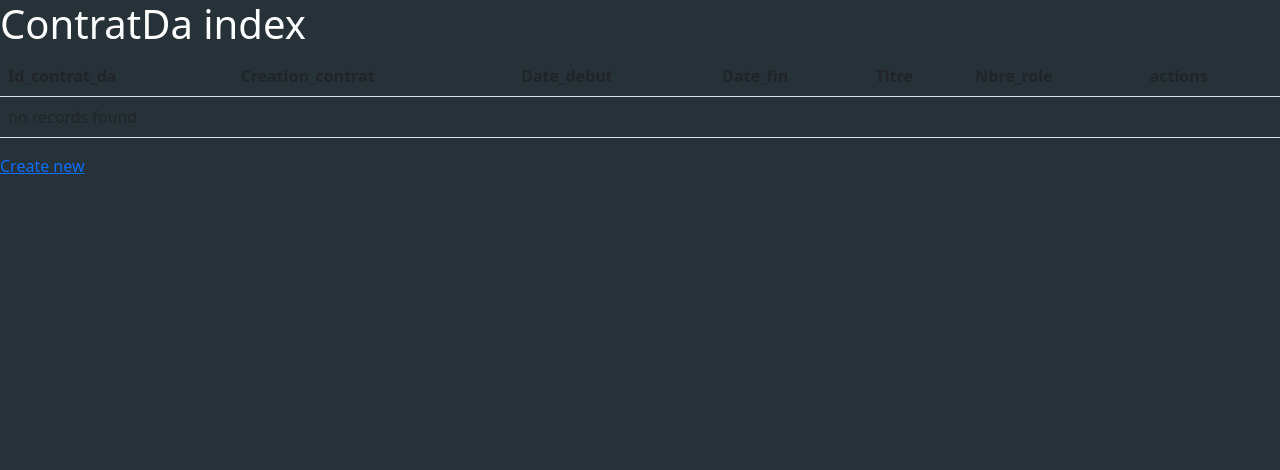
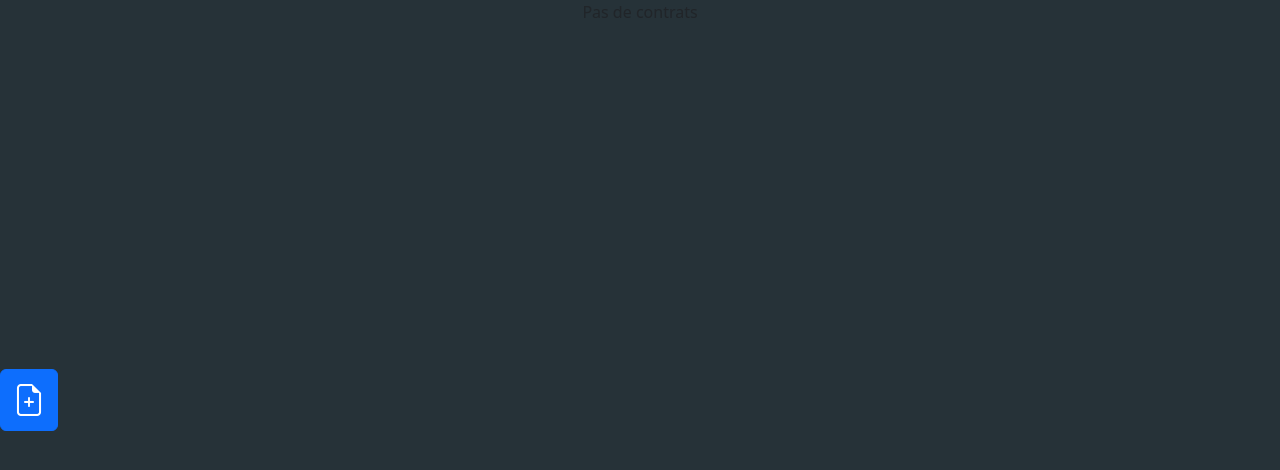
Before and after one commit to ilan990/doublage, a Symfony app: template templates/contrat_da/index.html.twig in a window 1280 px wide. Shown: the top 470 px of the page. Run offline with Twig, Linux system fonts and the light colour scheme; the template is opened without the code that fills it, so the values that code supplies are empty; some libraries are stand-ins or nearby versions.

Commit message:
Refonte de la liste des contrats films

```diff
--- a/templates/contrat_da/index.html.twig
+++ b/templates/contrat_da/index.html.twig
@@ -1,43 +1,34 @@
 {% extends 'base.html.twig' %}
 
-{% block title %}ContratDa index{% endblock %}
+{% block title %}Contrat Directeur Artistique{% endblock %}
 
 {% block body %}
-    <h1>ContratDa index</h1>
 
-    <table class="table">
-        <thead>
-            <tr>
-                <th>Id_contrat_da</th>
-                <th>Creation_contrat</th>
-                <th>Date_debut</th>
-                <th>Date_fin</th>
-                <th>Titre</th>
-                <th>Nbre_role</th>
-                <th>actions</th>
-            </tr>
-        </thead>
-        <tbody>
-        {% for contrat_da in contrat_das %}
-            <tr>
-                <td>{{ contrat_da.idContratDa }}</td>
-                <td>{{ contrat_da.creationContrat ? contrat_da.creationContrat|date('Y-m-d') : '' }}</td>
-                <td>{{ contrat_da.dateDebut ? contrat_da.dateDebut|date('Y-m-d') : '' }}</td>
-                <td>{{ contrat_da.dateFin ? contrat_da.dateFin|date('Y-m-d') : '' }}</td>
-                <td>{{ contrat_da.titre }}</td>
-                <td>{{ contrat_da.nbreRole }}</td>
-                <td>
-                    <a href="{{ path('app_contrat_da_show', {'id_contrat_da': contrat_da.id_contrat_da}) }}">show</a>
-                    <a href="{{ path('app_contrat_da_edit', {'id_contrat_da': contrat_da.id_contrat_da}) }}">edit</a>
-                </td>
-            </tr>
-        {% else %}
-            <tr>
-                <td colspan="7">no records found</td>
-            </tr>
-        {% endfor %}
-        </tbody>
-    </table>
-
-    <a href="{{ path('app_contrat_da_new') }}">Create new</a>
+    <a style="position: fixed; top: 50%; transform: translateY(-50%);" class="btn btn-primary" href="{{ path('app_contrat_da_new') }}"><i class="bi bi-file-earmark-plus" style="font-size: 2em;"></i></a>
+    <div class="container d-flex justify-content-center">
+    {% for contrat_da in contrat_das %}
+        <div class="col-md-2 col-sm-6 mx-4 my-4">
+            <div class="card" style="width: 14rem;height:100%" >
+                <img src="{{ asset('images/Film/' ~ contrat_da[0].imgFilm) }}" class="card-img-top" style="height:200px;width: auto;object-fit: cover;"  alt="...">
+                <div class="card-body d-flex flex-column justify-content-end">
+                    <h5 class="card-title">{{ contrat_da[0].titre }}</h5>
+                    <h6 class="card-title">{{ contrat_da.production_nom }}</h6>
+                    <p class="card-text">{{ contrat_da[0].montant }} €</p>
+                </div>
+                <div class="card-body d-flex justify-content-between" style="max-height: 65px">
+                    <a href="{{ path('app_contrat_da_show', {'id_contrat_da': contrat_da[0].idContratDa}) }}"  class="btn btn-primary btn-sm"><i class="bi bi-search"></i> Voir</a>
+                    <a href="{{ path('app_contrat_da_edit', {'id_contrat_da': contrat_da[0].idContratDa}) }}" class="btn btn-primary btn-sm">Modifier</a>
+                </div>
+            </div>
+        </div>
+        {% if loop.index % 5 == 0 %}
+            </div><div class="container d-flex justify-content-center">
+        {% endif %}
+    {% else %}
+        <tr>
+            <td colspan="11">Pas de contrats</td>
+        </tr>
+    {% endfor %}
+    </div>
 {% endblock %}
+{#{{  }}#}
```
